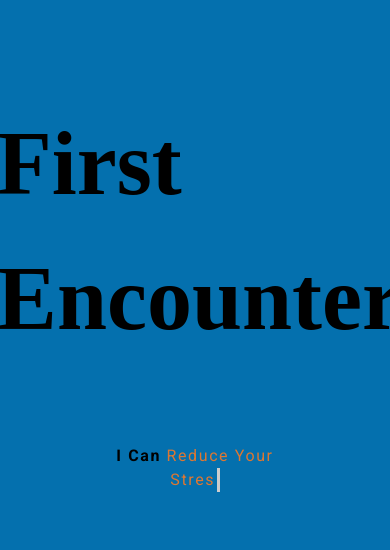
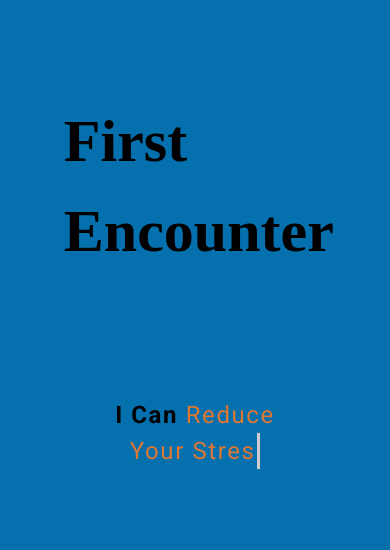
Before and after one commit to 202chaz/intrstlr-web, a Next.js app: page / in a window 390 px wide. Shown: the top 550 px of the page. Built offline with nearby package versions, Linux system fonts and the light colour scheme; a web font is replaced by a local one.

Commit message:
Styling Updates

```diff
--- a/src/app/globals.css
+++ b/src/app/globals.css
@@ -122,13 +122,19 @@ body {
   }
 
   @media (max-width: 639px) {
-    margin-top: 15%;
+    margin-top: 5%;
   }
 }
 
 .main-heading {
   font-family: 'Handjet', cursive;
-  font-size: 90px;
+  @media (min-width: 767px) {
+      font-size: 90px;
+  }
+
+  @media (max-width: 767px) {
+    font-size: 60px;
+  }
   animation: glitch 1.5s linear infinite;
   font-weight: 700;
 }
@@ -154,8 +160,8 @@ body {
     font-size: 3rem;
   }
 
-  @media (max-width: 639px) {
-    font-size: 1rem;
+  @media (max-width: 767px) {
+    font-size: 1.5rem;
   }
 
   padding: 0.5rem;
```
